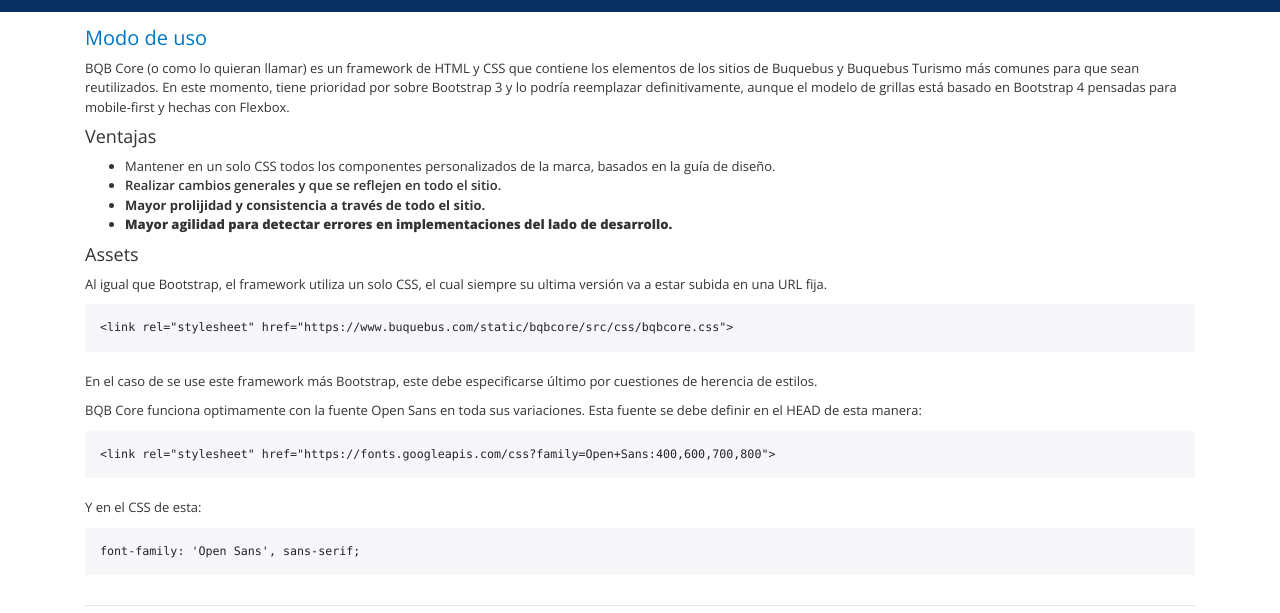
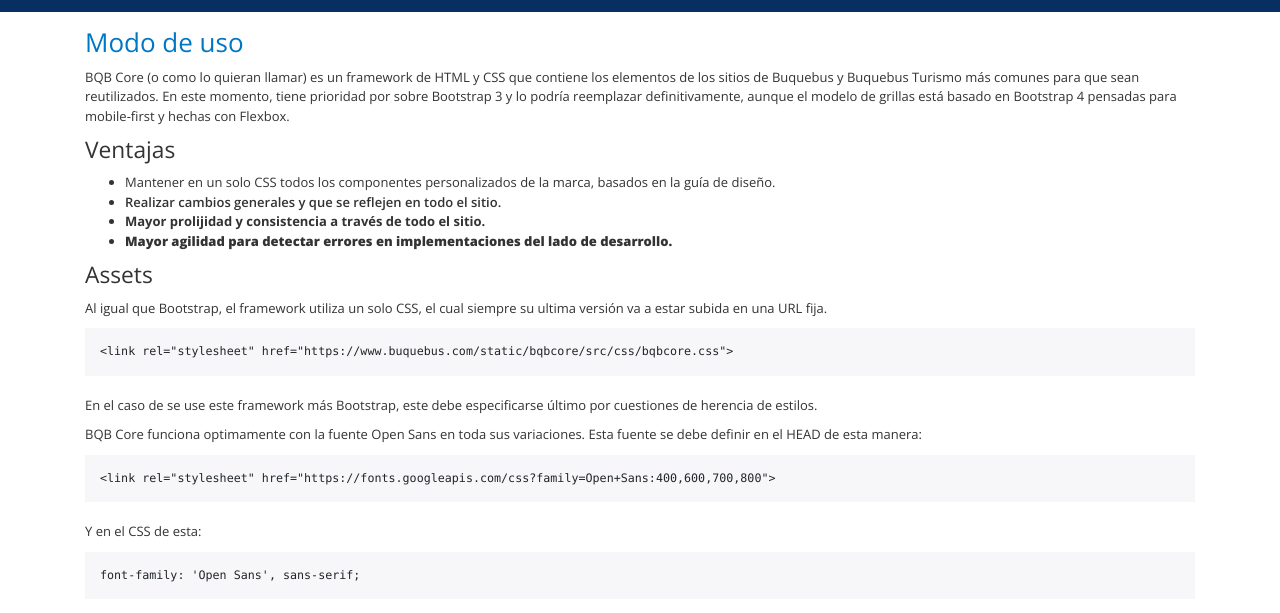
Before and after one commit to sconverti-bqb/bqbcore, a website: page index.html in a window 1280 px wide. Shown: the part 74-687 px from the top of the page. Drawn offline with nearby package versions, Linux system fonts and the light colour scheme.

Commit message:
Font and color variables changes

```diff
--- a/src/scss/_variables.scss
+++ b/src/scss/_variables.scss
@@ -61,16 +61,25 @@
   gray-dark: $gray-800
 ), $colors);
 
+$primary:       $blue !default;
+$secondary:     $gray-600 !default;
+$success:       $green !default;
+$info:          $cyan !default;
+$warning:       $yellow !default;
+$danger:        $red !default;
+$light:         $gray-100 !default;
+$dark:          $gray-800 !default;
+
 $theme-colors: () !default;
 $theme-colors: map-merge((
-  "primary" : $blue,
-  "secondary" : $gray-600,
-  "success" : $green,
-  "info" : $cyan,
-  "warning" : $yellow,
-  "danger" : $red,
-  "light" : $gray-100,
-  "dark" : $gray-800
+  "primary":    $primary,
+  "secondary":  $secondary,
+  "success":    $success,
+  "info":       $info,
+  "warning":    $warning,
+  "danger":     $danger,
+  "light":      $light,
+  "dark":       $dark
 ), $theme-colors);
 
 // Set a specific jump point for requesting color jumps
@@ -208,8 +217,8 @@
 $font-family-base:       $font-family-sans-serif !default;
 
 $font-size-base: 1.3rem !default; // Assumes the browser default, typically `16px`
-$font-size-lg:   1.4rem !default;
-$font-size-sm:   1.2rem !default;
+$font-size-lg:   ($font-size-base * 1.25) !default;
+$font-size-sm:   ($font-size-base * .875) !default;
 
 $font-weight-light: 300 !default;
 $font-weight-normal: normal !default;
@@ -218,17 +227,17 @@
 $font-weight-base: $font-weight-normal !default;
 $line-height-base: 1.5 !default;
 
-$h1-font-size: 2.5rem !default;
-$h2-font-size: 2rem !default;
-$h3-font-size: 1.8rem !default;
-$h4-font-size: 1.5rem !default;
-$h5-font-size: 1.3rem !default;
-$h6-font-size: 1rem !default;
+$h1-font-size: $font-size-base * 2.5 !default;
+$h2-font-size: $font-size-base * 2 !default;
+$h3-font-size: $font-size-base * 1.75 !default;
+$h4-font-size: $font-size-base * 1.5 !default;
+$h5-font-size: $font-size-base * 1.25 !default;
+$h6-font-size: $font-size-base !default;
 
 $headings-margin-bottom: ($spacer / 2) !default;
 $headings-font-family:   inherit !default;
 $headings-font-weight:   500 !default;
-$headings-line-height:   1.1 !default;
+$headings-line-height:   1.2 !default;
 $headings-color:         inherit !default;
 
 $display1-size: 6rem !default;
@@ -242,7 +251,7 @@
 $display4-weight:     300 !default;
 $display-line-height: $headings-line-height !default;
 
-$lead-font-size:   1.25rem !default;
+$lead-font-size:   ($font-size-base * 1.25) !default;
 $lead-font-weight: 300 !default;
 
 $small-font-size: 80% !default;
```
Also changed, not shown: src/css/bqbcore.css.
